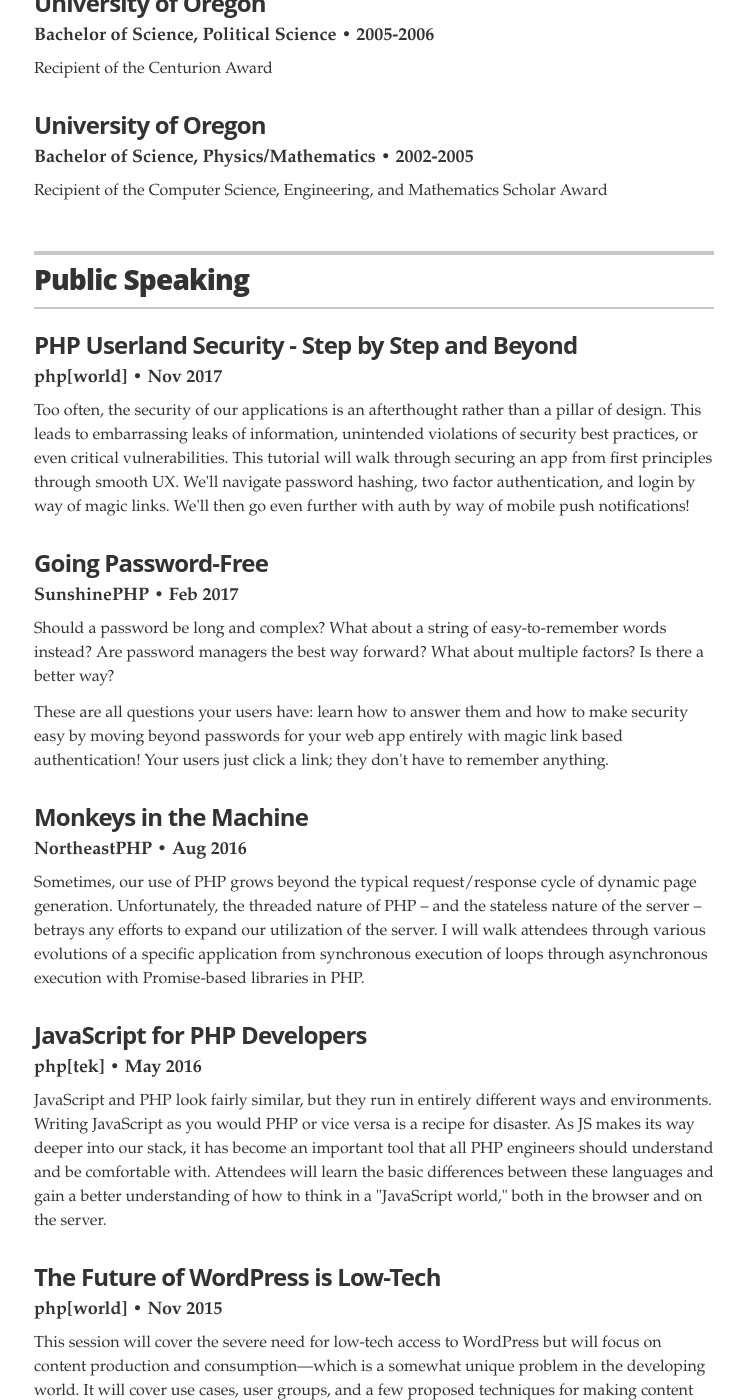
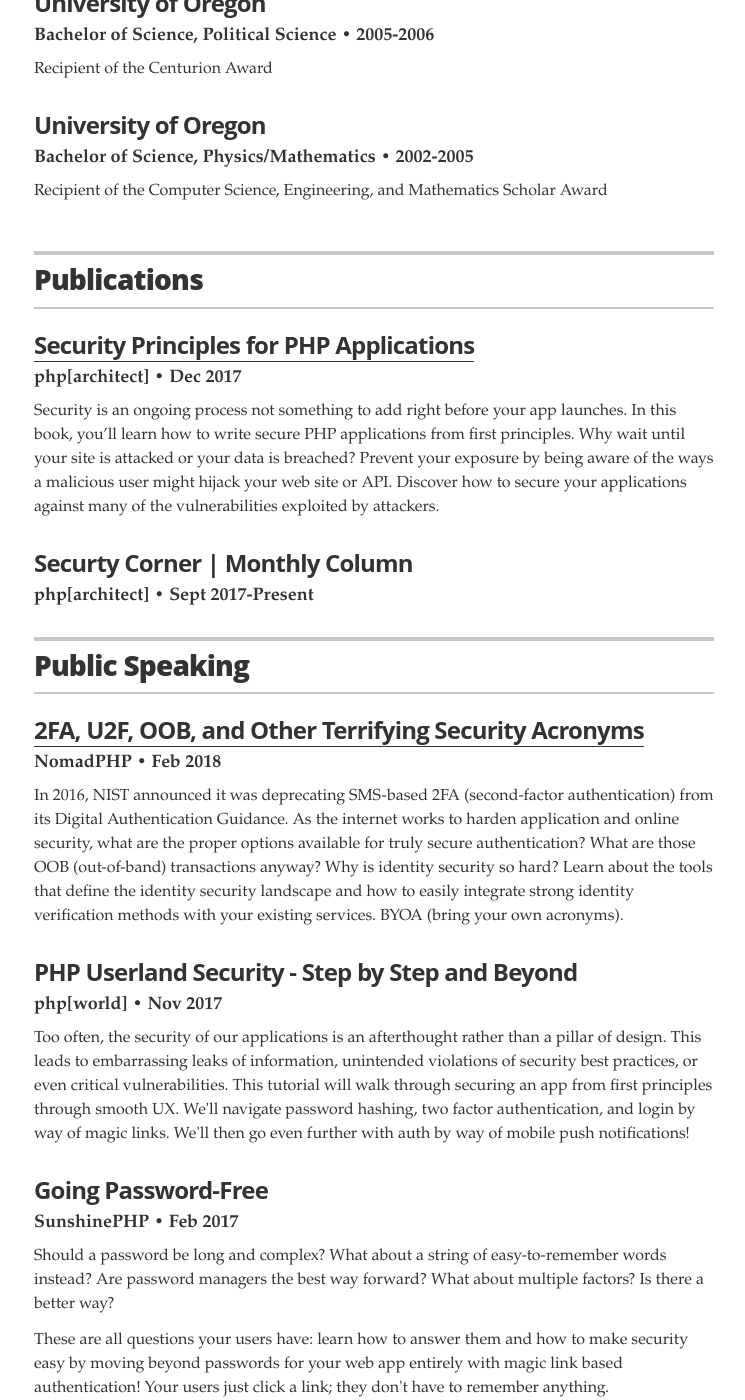
Before and after one commit to ericmann/ericmann.github.io, a Jekyll site: the page built from index.html, in a window 1280 px wide and 1400 px high, scrolled down 1805 px. Shown: the whole window, without its empty margins (266-1011 px from the left). Built offline with Jekyll 4.4.1, drawn with Linux system fonts in a browser that asks for light colours.

Commit message:
Add some publications and additional work

```diff
--- a/_layouts/resume.html
+++ b/_layouts/resume.html
@@ -123,8 +123,29 @@
       <section class="content-section">
 
         <header class="section-header">
+          <h2>Publications</h2>
+        </header>
+
+        <div class="resume-item">
+          <h3 class="resume-item-title"><a href="https://www.phparch.com/books/security-principles-for-php-applications/">Security Principles for PHP Applications</a></h3>
+          <h4 class="resume-item-details">php[architect] &bull; Dec 2017</h4>
+          <p class="resume-item-copy">Security is an ongoing process not something to add right before your app launches. In this book, you’ll learn how to write secure PHP applications from first principles. Why wait until your site is attacked or your data is breached? Prevent your exposure by being aware of the ways a malicious user might hijack your web site or API.  Discover how to secure your applications against many of the vulnerabilities exploited by attackers.</p>
+        </div>
+
+        <div class="resume-item">
+          <h3 class="resume-item-title">Securty Corner | Monthly Column</h3>
+          <h4 class="resume-item-details">php[architect] &bull; Sept 2017-Present</h4>
+        </div>
+
+        <header class="section-header">
           <h2>Public Speaking</h2>
         </header>
+
+        <div class="resume-item">
+          <h3 class="resume-item-title"><a href="https://nomadphp.com/product/2fa-u2f-oob-terrifying-security-acronyms/">2FA, U2F, OOB, and Other Terrifying Security Acronyms</a></h3>
+          <h4 class="resume-item-details">NomadPHP &bull; Feb 2018</h4>
+          <p class="resume-item-copy">In 2016, NIST announced it was deprecating SMS-based 2FA (second-factor authentication) from its Digital Authentication Guidance. As the internet works to harden application and online security, what are the proper options available for truly secure authentication? What are those OOB (out-of-band) transactions anyway? Why is identity security so hard? Learn about the tools that define the identity security landscape and how to easily integrate strong identity verification methods with your existing services. BYOA (bring your own acronyms).</p>
+        </div>
 
         <div class="resume-item">
           <h3 class="resume-item-title">PHP Userland Security - Step by Step and Beyond</h3>
```
